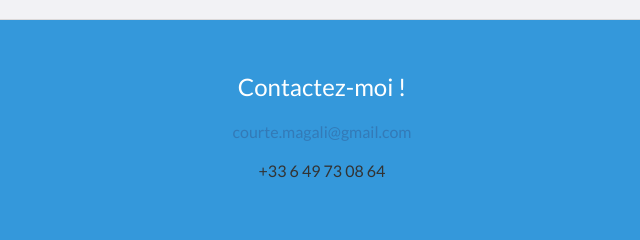
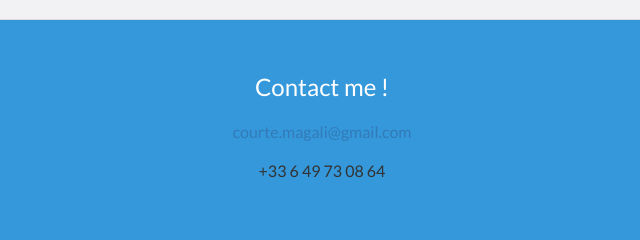
Before and after one commit to mcourte/mcourte.github.io, a website: page index.html in a window 1280 px wide. Shown: the part 3897-4137 px from the top of the page, 318-958 px from the left. Drawn offline with nearby package versions, Linux system fonts and the light colour scheme; files that its build step writes are made by us from their sources; files whose address does not match are found by name.

Commit message:
update language

```diff
--- a/index.html
+++ b/index.html
@@ -219,7 +219,7 @@
     </div>
     <!-- End #experience -->
     <div id="contact">
-        <h2>Contactez-moi ! </h2>
+        <h2>Contact me ! </h2>
         <div id="contact-form">
             <p><a href="mailto:courte.magali@gmail.com">courte.magali@gmail.com</a></p>
             <p>+33 6 49 73 08 64</p>
```
